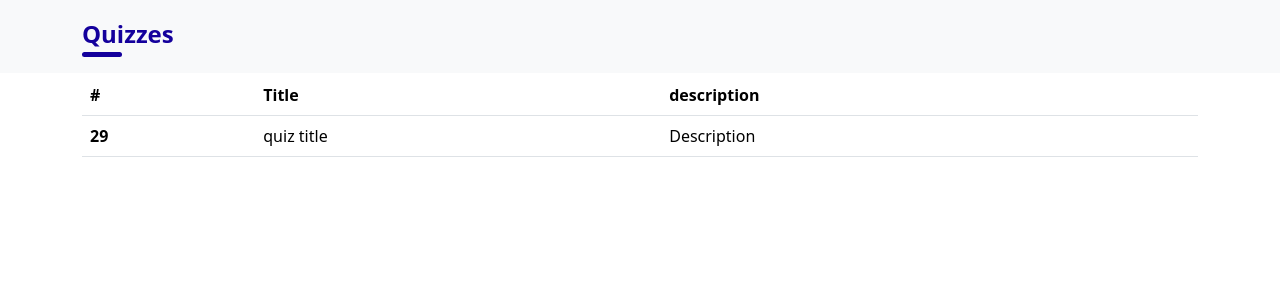
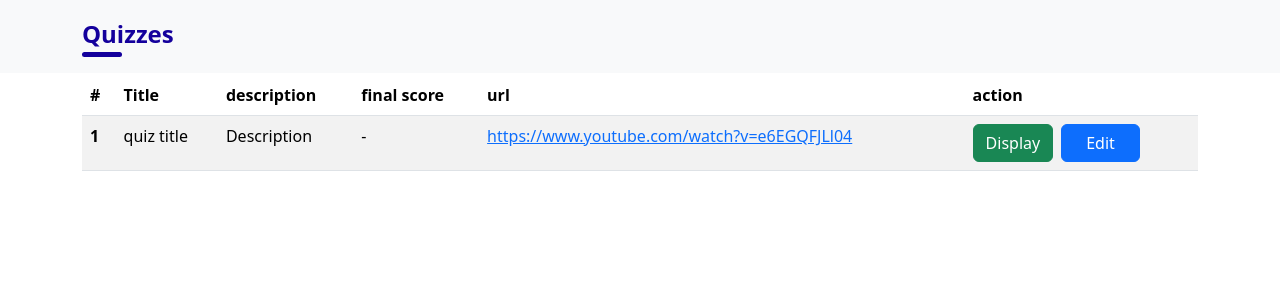
Before and after one commit to showkmahmoud/Quiz-Interface, a React (Create React App) app: page / in a window 1280 px wide. Shown: the top 300 px of the page. Built offline with nearby package versions, Linux system fonts and the light colour scheme.

Commit message:
NF: display the quizzes with basic ui

```diff
--- a/src/components/quizzes-table/QuizzesTable.tsx
+++ b/src/components/quizzes-table/QuizzesTable.tsx
@@ -6,20 +6,34 @@ interface IQuizzesTableProps {
 }
 const QuizzesTable: React.FC<IQuizzesTableProps> = ({ data }) => {
   return (
-    <Table responsive>
+    <Table className="main-table" responsive striped>
       <thead>
         <tr>
           <th>#</th>
           <th>Title</th>
           <th>description</th>
+          <th>final score</th>
+          <th>url</th>
+          <th>action</th>
+
         </tr>
       </thead>
       <tbody>
-        {data && data.map((item) => (
+        {data && data.map((item,index) => (
           <tr key={item.id}>
-            <th scope="row">{item.id}</th>
+            <th scope="row">{index+1}</th>
             <td>{item.title}</td>
             <td>{item.description}</td>
+            <td>{item.score ? item.score : '-'}</td>
+            <td>
+              <a href={item.url} target="_blank">{item.url}</a>
+            </td>
+            <td className="action">
+              <div className="d-flex gap-2">
+                <button className="btn btn-success ">Display</button>
+                <button className="btn btn-primary px-4">Edit</button>
+              </div>
+            </td>
           </tr>
         ))}
       </tbody>
```
